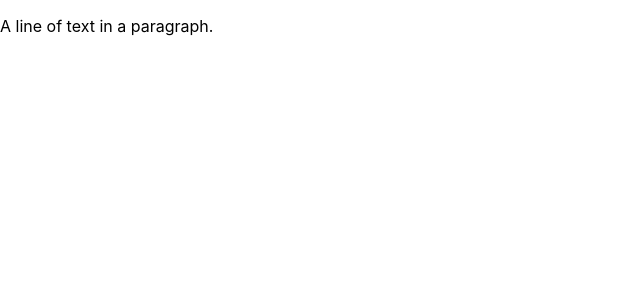
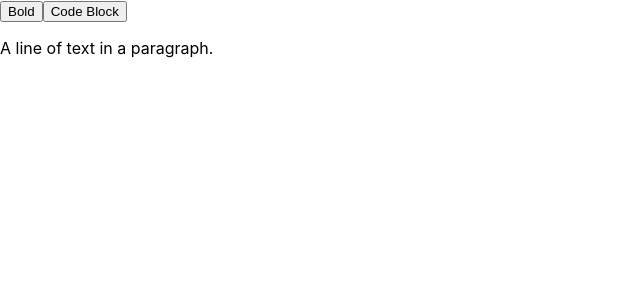
Before and after one commit to sidgeek/slate_demo, a React (Create React App) app: page / in a window 1280 px wide. Shown: the top 300 px of the page, without its empty margins (0-640 px from the left). Built offline with nearby package versions, Linux system fonts and the light colour scheme.

Commit message:
add button to toggle

```diff
--- a/src/App.js
+++ b/src/App.js
@@ -70,6 +70,24 @@ function App() {
 
 
   return <Slate editor={editor} value={value} onChange={value => setValue(value)}>
+    <div>
+      <button
+        onMouseDown={event => {
+          event.preventDefault()
+          CustomEditor.toggleBoldMark(editor)
+        }}
+      >
+        Bold
+      </button>
+      <button
+        onMouseDown={event => {
+          event.preventDefault()
+          CustomEditor.toggleCodeBlock(editor)
+        }}
+      >
+        Code Block
+      </button>
+    </div>
     <Editable
       renderElement={renderElement}
       renderLeaf={renderLeaf}
```
